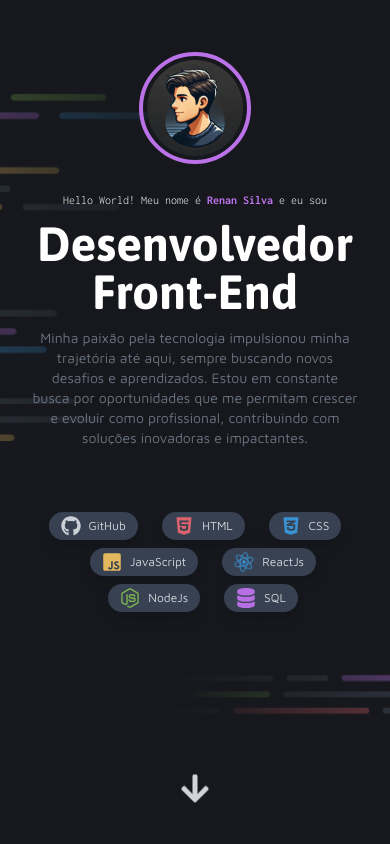
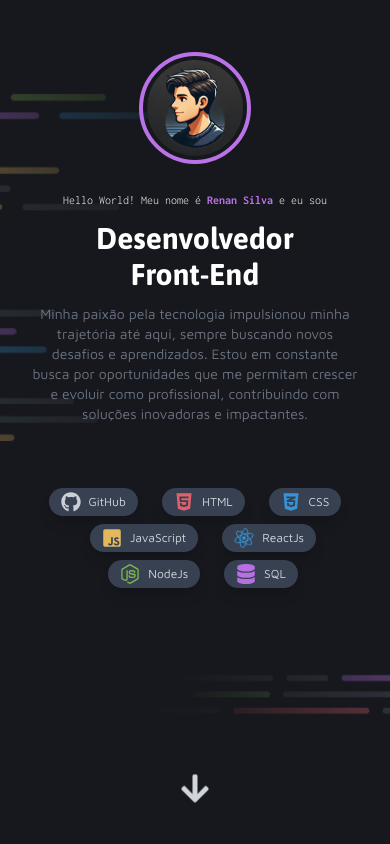
Before and after one commit to RenanOliveiraSilva/portifolio, a React (Vite) app in the folder my-portifolio/: page / in a window 390 px wide. Shown: the top 844 px of the page. Built offline with nearby package versions, Linux system fonts and the light colour scheme.

Commit message:
Ajustando Responsividade

```diff
--- a/my-portifolio/src/screens/Header.tsx
+++ b/my-portifolio/src/screens/Header.tsx
@@ -15,14 +15,14 @@ const Header = () => {
     </div>
 
     {/* Conteúdo textual */}
-    <div className="teste py-5 h-[400px] flex flex-col justify-around">
+    <div className="teste py-5 h-[400px] flex flex-col justify-start">
     <div className="content flex flex-col items-center justify-center space-y-3 max-w-3xl text-center mb-10">
       <p className="font-inconsolata text-xs md:text-3xl font-light">
         Hello World! Meu nome é <span className="text-customPurple font-bold">Renan Silva</span> e eu sou
       </p>
-      <h2 className="text-5xl md:text-6xl font-bold font-asap mb-6">
-        Desenvolvedor Front-End
-      </h2>
+      <h2 className="text-3xl md:text-6xl font-bold font-asap mb-6">
+  Desenvolvedor <span className="block md:inline">Front-End</span>
+</h2>
       <p className="text-sm md:text-base font-light font-maven text-gray-500">
         Minha paixão pela tecnologia impulsionou minha trajetória até aqui, sempre buscando novos desafios e aprendizados. Estou em constante busca por oportunidades que me permitam crescer e evoluir como profissional, contribuindo com soluções inovadoras e impactantes.
       </p>
```
